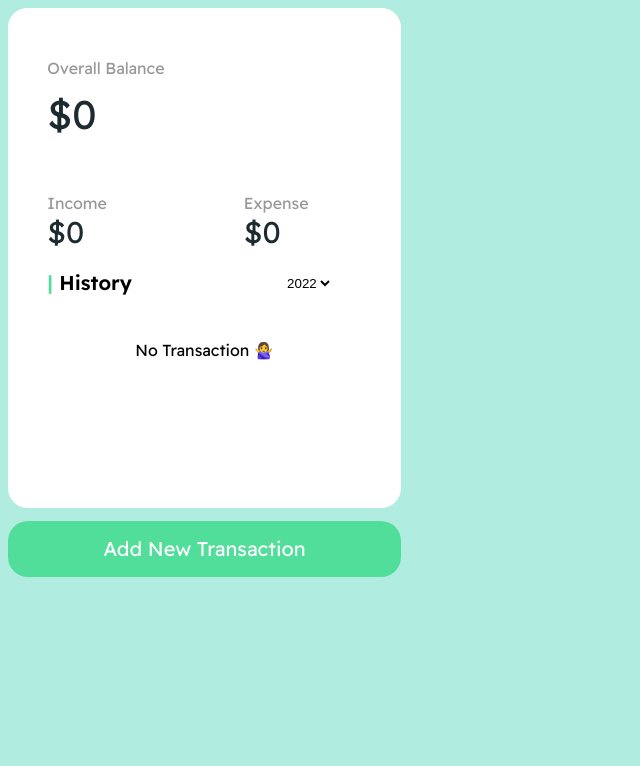
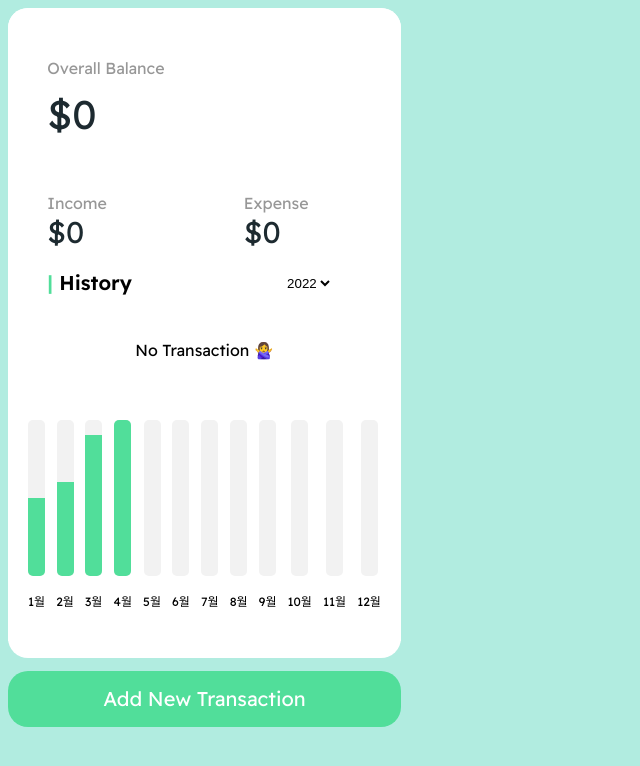
Before and after one commit to Kimmyyoung/Expense-Tracker, a React (Create React App) app: page / in a window 1280 px wide. Shown: the top 766 px of the page, without its empty margins (0-640 px from the left). Built offline with nearby package versions, Linux system fonts and the light colour scheme.

Commit message:
➕  Features : Add new components (Pocket Chart)

```diff
--- a/src/App.js
+++ b/src/App.js
@@ -1,14 +1,67 @@
 import PocketContainer from "./PocketContainer/PocketContainer";
-import NewItem from "./NewItemContainer/NewItemContainer";
-import React from "react";
+import React, {useCallback, useEffect, useMemo, useState} from "react";
 import './App.css';
+import NewItemContainer from "./NewItemContainer/NewItemContainer";
 
 export const ItemDispatchContext = React.createContext();
 
 function App() {
+  const [isAddItem, setAddItem ] = useState(false);
+  const [nextItemId, setnextItemId] = useState(0);
+  const [items, setItems] = useState([]);
+
+  useEffect(() => {
+    const localItems = JSON.parse(localStorage.getItem("items"));
+
+    if(localItems === null) {
+      localStorage.setItem("items", JSON.stringify(items));
+      localStorage.setItem("nextItemId", nextItemId);
+      return;
+    }
+
+    const localNextItemId = +localStorage.getItem("nextItemId");
+    const copyLocalItems = [...localItems];
+
+    copyLocalItems.forEach((item, index) => {
+      copyLocalItems[index].date = new Date(item.Date);
+    });
+
+    setItems(copyLocalItems);
+    setnextItemId(localNextItemId);
+  }, []);
+
+  useEffect(() => {
+    localStorage.setItem("items", JSON.stringify(items));
+    localStorage.setItem("nextItemId", nextItemId);
+  },[items]);
+
+  const onAdd = useCallback((addItemData) => {
+    setnextItemId(false);
+    setAddItem(true);
+    setItems((prevItems) => [...prevItems, addItemData]);
+  });
+
+  const onRemove = useCallback((deleteItemData) => {
+    setAddItem(false);
+    setItems((items) => {[...items].filter((item) => item.id !== deleteItemData)})
+  },[]);
+
+  const memorizedDispatches = useMemo(() => {
+    return { onAdd, onRemove };
+  },[]);
+
+  const memorizedNextItemId = useMemo(() => {
+    return {nextItemId};
+  },[nextItemId]);
+
+
+
+
   return (
     <>
-        <PocketContainer />
+     <ItemDispatchContext.Provider value={[memorizedDispatches, memorizedNextItemId]}>
+        <PocketContainer items={items} isAddItem={isAddItem} />
+      </ItemDispatchContext.Provider>
     </>
   );
 }
--- a/src/Chart/Chart.js
+++ b/src/Chart/Chart.js
@@ -1,15 +1,16 @@
 import React from "react";
+import styled from "styled-components";
 import ChartBar from "./ChartBar";
 
-import { FilterContext } from "../PocketContainer/PocketContainer";
+const Chart = (props) => {
+    const amountOfChartDatas = props.chartDates.map((data) => (data.amount));
 
-const Chart = (props) => {
-    const amountOfChartDatas = props.chartDatas.map((data) => data.amount);
+
     const maximumAmountOfChartDatas = Math.max(...amountOfChartDatas);
 
     return (
-        <div aria-label={+"년의 월별 지출"}>
-            {props.chartDatas.map((expense) => (
+        <Wrapper>
+            {props.chartDates.map((expense) => (
                 <ChartBar
                 key={expense.label}
                 label={expense.label}
@@ -17,8 +18,15 @@ const Chart = (props) => {
                 maximumAmount={maximumAmountOfChartDatas}
         />
       ))}
-        </div>
+        </Wrapper>
     )
 }
 
+const Wrapper = styled.div`
+  display: flex;
+  justify-content: space-between;
+  align-items: center;
+  background-color: white;
+  padding: 20px;
+`;
 export default Chart;
--- a/src/Chart/ChartBar.js
+++ b/src/Chart/ChartBar.js
@@ -1,4 +1,5 @@
 import React, { useState } from "react";
+import styled from "styled-components";
 import { addComma } from "../utils/numberUtils";
 
 const ChartBar = (props) => {
@@ -7,7 +8,6 @@ const ChartBar = (props) => {
     const year = props.year;
     const month = props.label;
     const amount = addComma(props.amount.toString());
-
     let fillHeight = "0%";
 
     if(props.maximumAmount > 0) {
@@ -16,24 +16,81 @@ const ChartBar = (props) => {
 
     const showAmountHandler = () =>{
         setIsShowAmount(true);
-    }
+    };
 
     const hideAmountHandler = () => {
         setIsShowAmount(false);
-    }
+    };
 
     return (
-        <div aria-label={`${year}년 ${month}월 지출 금액`}>
-            <div>
-                <div onMouseOver={showAmountHandler} onMoushOut={hideAmountHandler}>
+        <CharBar aria-label={`${year}년 ${month}월 지출 금액`}>
+            <ChartBarInner>
+                <ChartBarFill style={{height: fillHeight, borderRadius: fillbarStyle }}
+                onMouseOver={showAmountHandler}
+                onMouseOut={hideAmountHandler}>
                     {isshowamount && (
-                        <div>{amount}</div>
+                        <CharBarExpense>{amount}</CharBarExpense>
                     )}
-                </div>
-                <strong>{month}월</strong>
-            </div>
-        </div>
+                </ChartBarFill>
+            </ChartBarInner>
+            <p>{month}월</p>
+        </CharBar>
+
     )
 }
 
+const CharBar = styled.div`
+    font-family: 'ReadexPro-Regular';
+    background-color: white;
+    display: flex;
+    flex-flow: column;
+    justify-content: center;
+    align-items: center;
+
+  & p {
+    font-size: 12px;
+    font-family: 'ReadexPro-Regular';
+    background-color: white;
+  }
+`;
+
+const ChartBarInner = styled.div`
+    font-family: 'ReadexPro-Regular';
+    background-color: white;
+    display: flex;
+    justify-content: center;
+    align-items: flex-end;
+     width: 17px;
+     height: 156px;
+     margin-bottom: 4px;
+     border-radius: 5px;
+     background-color: #F2F2F2;
+`;
+
+const ChartBarFill = styled.div`
+    background-color: white;
+    font-family: 'ReadexPro-Regular';
+    position: relative;
+    width: 100%;
+     height: 0%;
+      border-radius: 0 0 5px 5px;
+  background-color: #51DE9A;
+  transition: all 300ms ease-out;
+`;
+
+
+const CharBarExpense = styled.div`
+  z-index: 2;
+  position: absolute;
+  top: -30px;
+  left: -20px;
+  width: 60px;
+  text-align: center;
+  color: #51DE9A;
+  border-radius: 5px;
+  background-color: #FFF;
+  box-shadow: rgb(0 0 0 / 5%) 0px 6px 24px 0px, rgb(0 0 0 / 8%) 0px 0px 0px 1px;
+  overflow: hidden;
+`;
+
 export default ChartBar;
--- a/src/NewItemContainer/NewItemForm.js
+++ b/src/NewItemContainer/NewItemForm.js
@@ -1,15 +1,15 @@
 import React, { useCallback, useState, useContext } from "react";
 import { addComma, enteredOnlyNumber, deleteComma } from '../utils/numberUtils.js';
-import { ItemDispatchContext } from "../App.js";
 import { StopEditContext } from "./NewItem.js";
 import Input from "../Input/Input";
 import Button from "../Button/Button";
 import styled from "styled-components";
+import { ItemDispatchContext } from "../App.js";
+
 
 const NewItemForm = () => {
-
-    //const { stopEditingHandler } = useContext(StopEditContext);
-
+    const [{ onAdd },{ nextItemId }] = useContext(ItemDispatchContext);
+    const { stopEditingHandler } = useContext(StopEditContext);
 
     const [enterDate, setEnterDate] = useState("");
     const [enterTitle, setEnterTitle] = useState("");
@@ -50,22 +50,23 @@ const NewItemForm = () => {
 
     const submitHandler = (e) => {
         e.preventDefault(); //avoid rerending page
+
         const enteredData = {
-            id: 0,
+            id: nextItemId,
             date : new Date(enterDate),
             title: enterTitle,
             amount: deleteComma(enterAmount),
             amountType: enterAmountType,
         };
 
-        //onAdd(enteredData); //giving the data to parents components
+        onAdd(enteredData); //giving the data to parents components
 
         setEnterAmount("");
         setEnterTitle("");
         setEnterDate("");
         setenterAmountType("");
 
-        //stopEditingHandler();
+        stopEditingHandler();
     }
 
     return (
@@ -113,7 +114,8 @@ const NewItemForm = () => {
             </AmountContainer>
 
             <ButtonContainer>
-                <Button type="button" className="btn" onClick={()=>{}} content="Continue" />
+                <Button type="submit" className="btn" onClick={submitHandler} content="Continue" />
+                <Button type="button" className="cancleBtn" onClick={stopEditingHandler} content="Cancle" />
             </ButtonContainer>
         </form>
         </Wrapper>
@@ -220,9 +222,16 @@ const AmountType = styled.div`
 `;
 
 const ButtonContainer = styled.div`
-    text-align: center;
     background-color: white;
     margin: 5% 0% 5% 0%;
+    display: flex;
+    justify-content: center;
+    align-items: center;
+
+    & button {
+        width: 40%;
+        margin: 3%
+    }
 `;
 
 export default NewItemForm;
--- a/src/PocketContainer/PocketChart.js
+++ b/src/PocketContainer/PocketChart.js
@@ -1,13 +1,13 @@
 import React from "react";
 import Chart from "../Chart/Chart";
-import { FilterContext } from "./PocketContainer";
 
 const PocketChart = () => {
+
     const monthlyExpenseData = [
-        {label: '1', amount:0},
-        {label: '2', amount:0},
-        { label: "3", amount: 0 },
-        { label: "4", amount: 0 },
+        {label: '1', amount:5},
+        {label: '2', amount:6},
+        { label: "3", amount: 9 },
+        { label: "4", amount: 10 },
         { label: "5", amount: 0 },
         { label: "6", amount: 0 },
         { label: "7", amount: 0 },
@@ -18,17 +18,11 @@ const PocketChart = () => {
         { label: "12", amount: 0 },
     ];
 
-    // const filteredExpenses = 0;
 
-    // filteredExpenses.forEach((e)=>{
-    //     const month = e.date.getMonth();
-    //     monthlyExpenseData[month].amount += +e.amount;
-    // });
 
     return (
         <div>
-            <h2>월 별 지출 내역</h2>
-            <Chart />
+            <Chart chartDates={monthlyExpenseData} />
         </div>
     )
 }
--- a/src/PocketContainer/PocketContainer.js
+++ b/src/PocketContainer/PocketContainer.js
@@ -42,6 +42,7 @@ function PocketContainer(props){
             <FilterContext.Provider value={memoizedFilter}>
                 <PocketStatus />
                 <PocketHistory />
+                <PocketChart />
             </FilterContext.Provider>
         </Wrapper>
 
@@ -56,12 +57,14 @@ function PocketContainer(props){
 
 const Wrapper = styled.div`
     width: 393px;
-    height: 500px;
     background-color: white;
     border-radius: 20px;
+    height: 650px;
 `;
 
 const NewItemWrapper = styled.div`
+    background-color: white;
+
     margin-top: 1%;
     width: 393px;
     margin-bottom: 1%;
```
